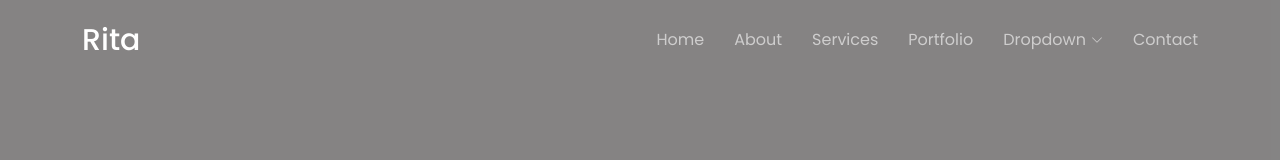
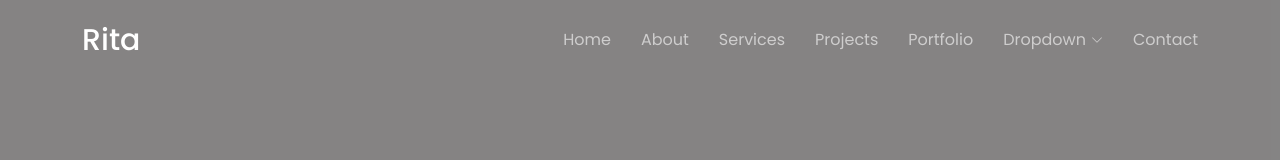
Before and after one commit to Ritacloud23/Rita-Portfolio-website, a plain HTML site: page service-details.html in a window 1280 px wide. Shown: the top 160 px of the page. Drawn offline with Linux system fonts and the light colour scheme; a web font is replaced by a local one.

Commit message:
add service details

```diff
--- a/service-details.html
+++ b/service-details.html
@@ -52,6 +52,7 @@
           <li><a href="#hero">Home</a></li>
           <li><a href="#about">About</a></li>
           <li><a href="#services">Services</a></li>
+          <li><a href="#porjects">Projects</a></li>
           <li><a href="#portfolio">Portfolio</a></li>
           <li class="dropdown"><a href="#"><span>Dropdown</span> <i class="bi bi-chevron-down toggle-dropdown"></i></a>
             <ul>
```
